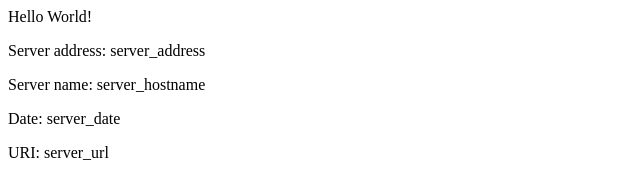
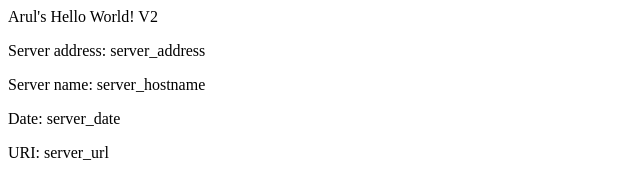
Before and after one commit to arul-07/eks-example, a plain HTML site: page src/index.html in a window 1280 px wide. Shown: the full height of the page, 0-640 px from the left. Drawn offline with Linux system fonts and the light colour scheme.

Commit message:
v2 Updating home page

```diff
--- a/src/index.html
+++ b/src/index.html
@@ -1,8 +1,8 @@
 <head>
-<title>Hello World</title>
+<title>Arul's Hello World V2</title>
 </head>
 <div class="info">
-<h>Hello World!</h>
+<h>Arul's Hello World! V2 </h>
 <p><span>Server&nbsp;address:</span> <span>server_address</span></p>
 <p><span>Server&nbsp;name:</span> <span>server_hostname</span></p>
 <p class="smaller"><span>Date:</span> <span>server_date</span></p>
```
